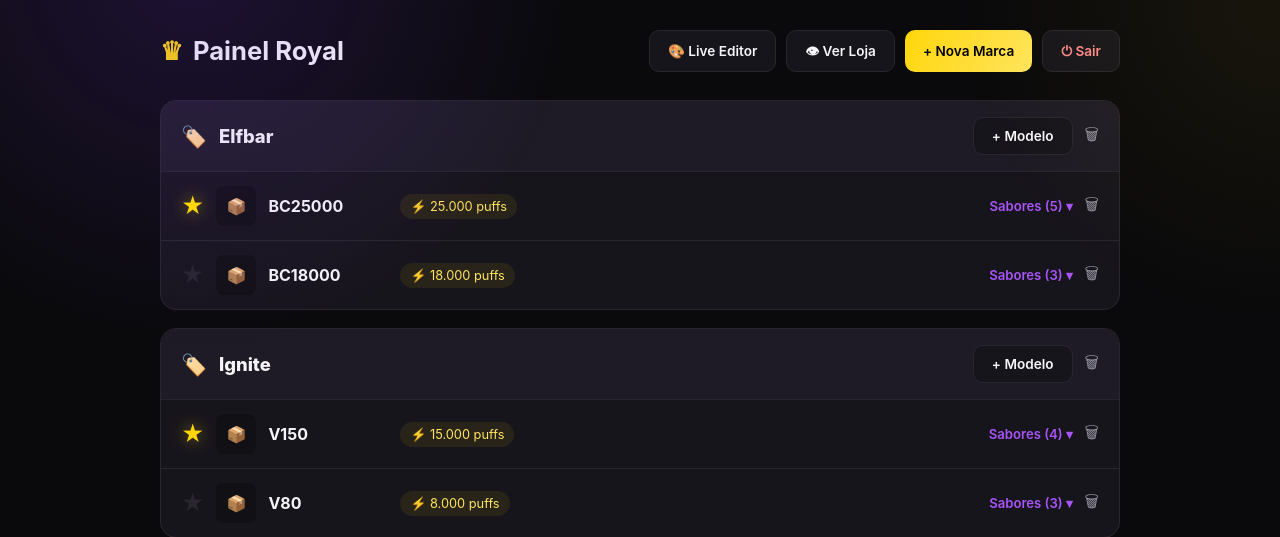
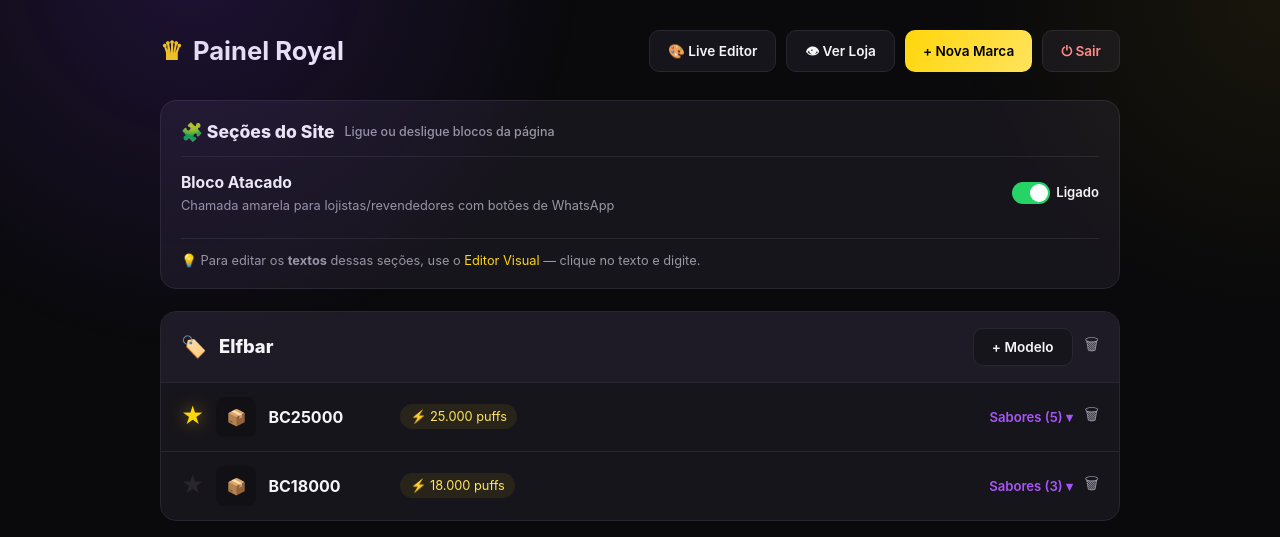
Before and after one commit to murilovcm/royal-loja, a Flask app: page /admin in a window 1280 px wide. Shown: the top 537 px of the page. Run offline with Flask 3, Linux system fonts and the light colour scheme; the visitor is signed in with stand-in values (Sample User, id 1); data comes from the database, SQL or seed files in the repository.

Commit message:
Update admin.html

```diff
--- a/templates/admin.html
+++ b/templates/admin.html
@@ -48,6 +48,16 @@
     .add-inline input { background:var(--bg-2); border:1px solid var(--border); border-radius:8px; padding:8px 10px; color:var(--text); font-size:.85rem; }
     .save-flag { font-size:.72rem; color:var(--green); opacity:0; transition:.3s; }
     .save-flag.show { opacity:1; }
+
+    .sections-block { background:var(--surface); border:1px solid var(--border); border-radius:16px; margin-bottom:22px; padding:18px 20px; }
+    .sections-head { font-size:1.1rem; font-weight:800; margin-bottom:4px; display:flex; align-items:center; gap:10px; flex-wrap:wrap; }
+    .sections-sub { font-size:.78rem; color:var(--text-dim); font-weight:500; }
+    .section-toggle-row { display:flex; align-items:center; justify-content:space-between; gap:16px; padding:14px 0; border-top:1px solid var(--border); margin-top:10px; flex-wrap:wrap; }
+    .st-info { flex:1; min-width:200px; }
+    .st-name { font-weight:700; font-size:.98rem; }
+    .st-desc { font-size:.8rem; color:var(--text-dim); margin-top:2px; }
+    .st-state { font-size:.82rem; font-weight:600; }
+    .sections-tip { font-size:.8rem; color:var(--text-dim); margin-top:8px; padding-top:12px; border-top:1px solid var(--border); }
   </style>
 </head>
 <body>
@@ -60,6 +70,21 @@
         <button class="mini-btn primary" id="addBrandBtn">+ Nova Marca</button>
         <a href="/admin/logout" class="mini-btn" style="color:#ff8a8a">⏻ Sair</a>
       </div>
+    </div>
+
+    <div class="sections-block">
+      <div class="sections-head">🧩 Seções do Site <span class="sections-sub">Ligue ou desligue blocos da página</span></div>
+      <div class="section-toggle-row">
+        <div class="st-info">
+          <div class="st-name">Bloco Atacado</div>
+          <div class="st-desc">Chamada amarela para lojistas/revendedores com botões de WhatsApp</div>
+        </div>
+        <span class="stock-toggle" onclick="toggleSection('show_atacado', this)">
+          <span class="switch {{ 'on' if config.show_atacado == '1' }}"></span>
+          <span class="st-state">{{ 'Ligado' if config.show_atacado == '1' else 'Desligado' }}</span>
+        </span>
+      </div>
+      <div class="sections-tip">💡 Para editar os <b>textos</b> dessas seções, use o <a href="/admin/editor" style="color:var(--primary-yellow)">Editor Visual</a> — clique no texto e digite.</div>
     </div>
 
     <div id="brandsContainer">
@@ -176,6 +201,14 @@
       await api('/api/product/'+id,'POST',{is_in_stock: on});
       toast(on ? "Em estoque" : "Fora de estoque");
     }
+    async function toggleSection(key, el) {
+      const sw = el.querySelector('.switch');
+      const on = sw.classList.toggle('on');
+      const stateLabel = el.querySelector('.st-state');
+      if (stateLabel) stateLabel.textContent = on ? 'Ligado' : 'Desligado';
+      await api('/api/update_config','POST',{key: key, value: on ? '1' : '0'});
+      toast(on ? "Seção ligada ✓" : "Seção desligada");
+    }
     async function delProduct(id) {
       if (!confirm("Excluir este sabor?")) return;
       await api('/api/product/'+id,'DELETE');
```
